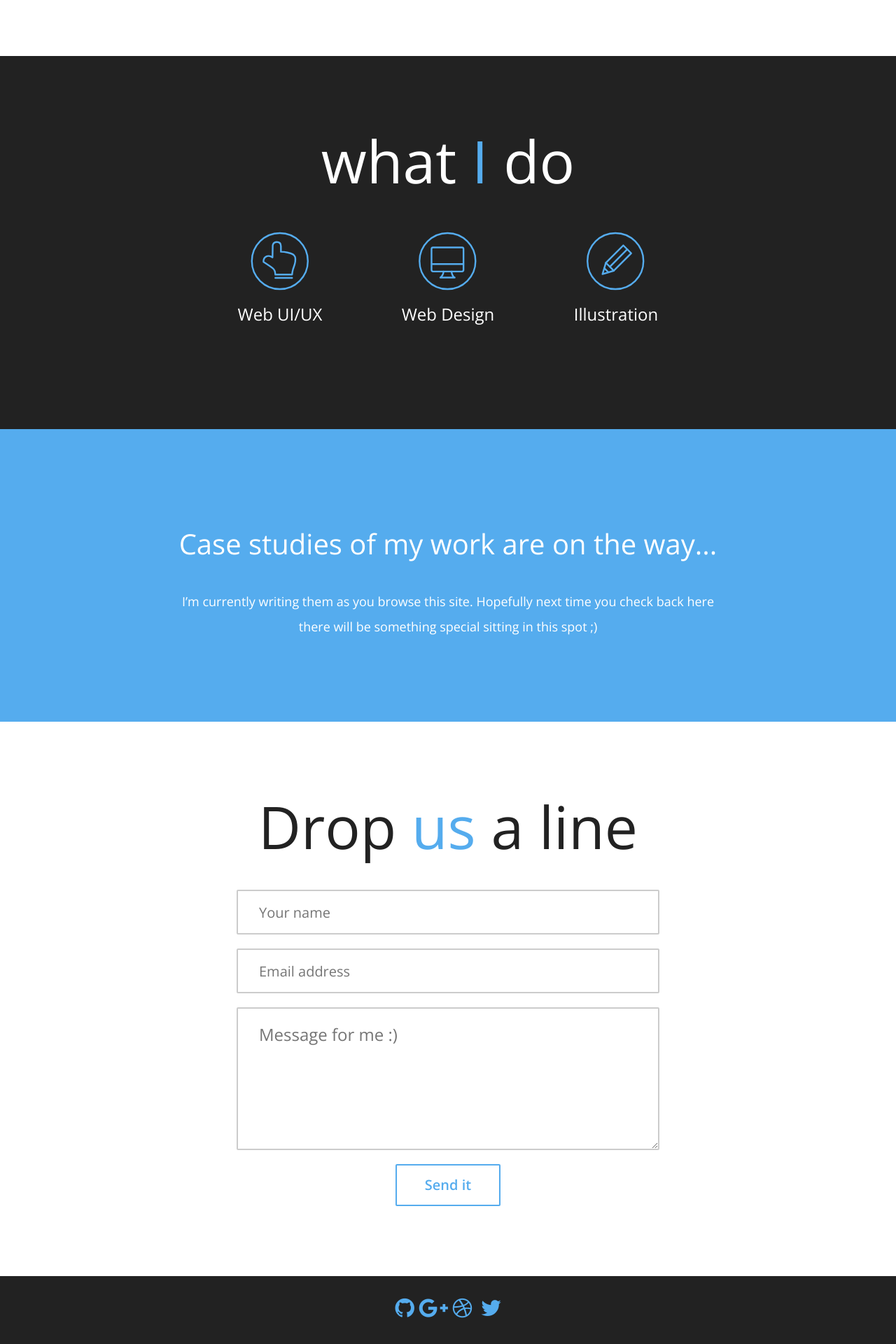
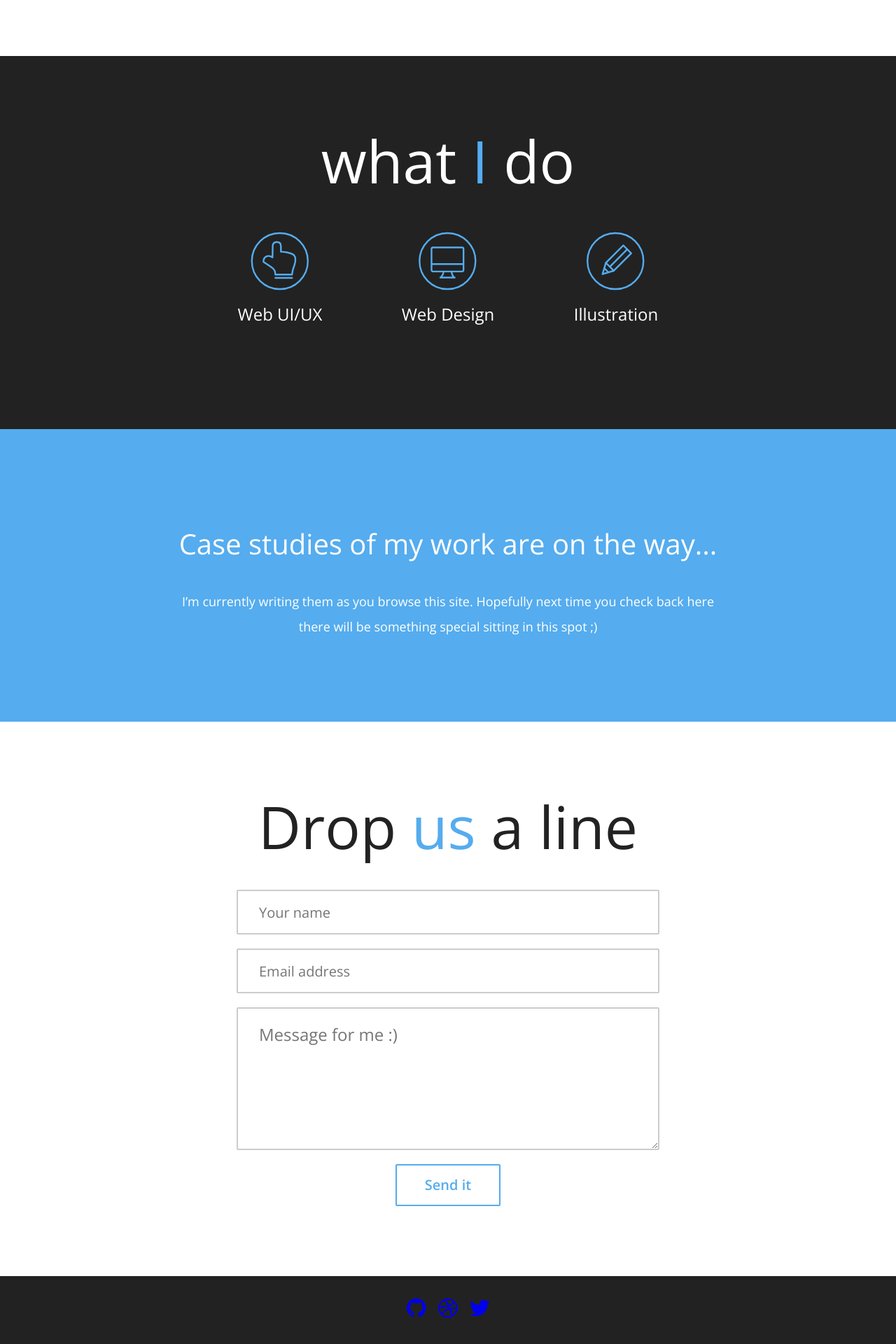
Before and after one commit to macorlett/macorlett.github.io, a Jekyll site: the page built from index.md, in a window 1280 px wide. Shown: the part 1301-3221 px from the top of the page at 70% size. Built offline with Jekyll 4.4.1, drawn with Linux system fonts in a browser that asks for light colours; nearby versions of some CDN libraries; Markdown is read by kramdown in place of the engine named in the settings.

Commit message:
Update footer.html

```diff
--- a/_includes/footer.html
+++ b/_includes/footer.html
@@ -1,6 +1,8 @@
 		<div class="content-block center black flex-content">
 			<div class="footer-item">
-			<i class="fa fa-github fa-fw fa-2x"></i><i class="fa fa-google-plus fa-fw fa-2x"></i><i class="fa fa-dribbble fa-fw fa-2x"></i><i class="fa fa-twitter fa-fw fa-2x"></i>
+			<a href="https://github.com/macorlett/"><i class="fa fa-github fa-fw fa-2x"></i></a>
+			<a href="https://dribbble.com/macorlett"><i class="fa fa-dribbble fa-fw fa-2x"></i></a>
+			<a href="https://twitter.com/macorlett"><i class="fa fa-twitter fa-fw fa-2x"></i></a>
 			</div>
 		</div>
 		<script src="/js/main.js"></script>
```
